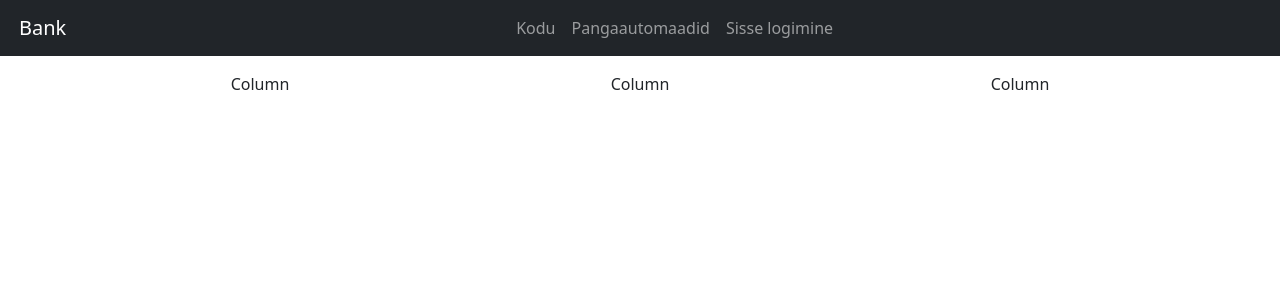
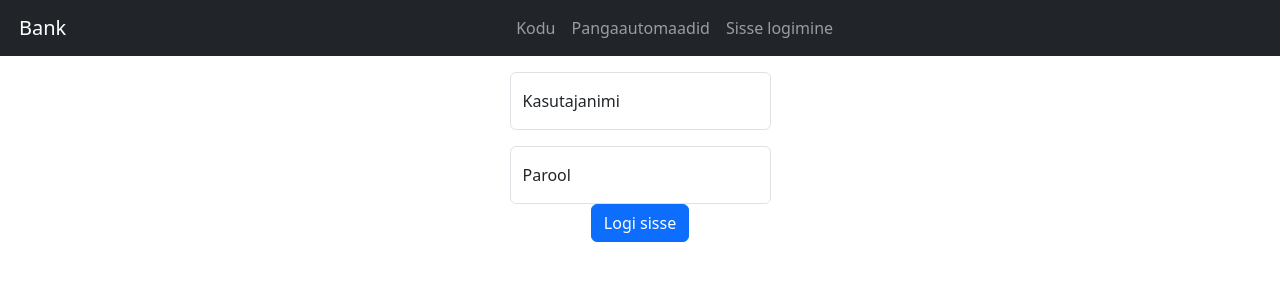
Before and after one commit to bcs-hub/bank41, a Vue app in the folder frontend/: page /login in a window 1280 px wide. Shown: the top 300 px of the page. Built offline with nearby package versions, Linux system fonts and the light colour scheme.

Commit message:
FEB-7 WIP-2

```diff
--- a/frontend/src/views/LoginView.vue
+++ b/frontend/src/views/LoginView.vue
@@ -6,10 +6,18 @@ export default {
 
 <template>
   <div class="container text-center">
-    <div class="row">
-      <div class="col">Column</div>
-      <div class="col">Column</div>
-      <div class="col">Column</div>
+    <div class="row justify-content-center">
+      <div class="col col-3">
+        <div class="form-floating mb-3">
+          <input type="text" class="form-control" placeholder="" />
+          <label>Kasutajanimi</label>
+        </div>
+        <div class="form-floating">
+          <input type="password" class="form-control" placeholder="" />
+          <label>Parool</label>
+        </div>
+        <button type="submit" class="btn btn-primary">Logi sisse</button>
+      </div>
     </div>
   </div>
 </template>
```
